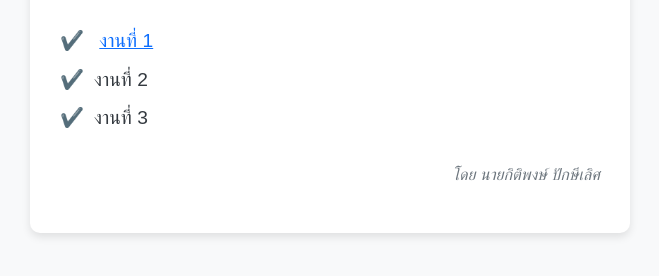
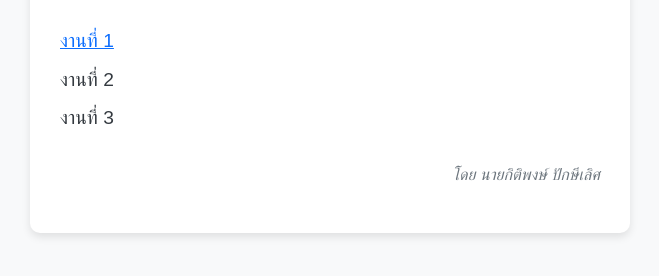
Before and after one commit to kitiphongP/web2024, a plain HTML site: page index.html in a window 1280 px wide. Shown: the part 130-406 px from the top of the page, without its empty margins (310-969 px from the left). Drawn offline with nearby package versions, Linux system fonts and the light colour scheme.

Commit message:
Update index.html

```diff
--- a/index.html
+++ b/index.html
@@ -28,11 +28,6 @@
         margin: 10px 0;
         padding-left: 1.5em;
         text-indent: -1.5em;
-      }
-      li:before {
-        content: '✔️';
-        margin-right: 10px;
-        color: #28a745;
       }
       p {
         font-style: italic;
```
